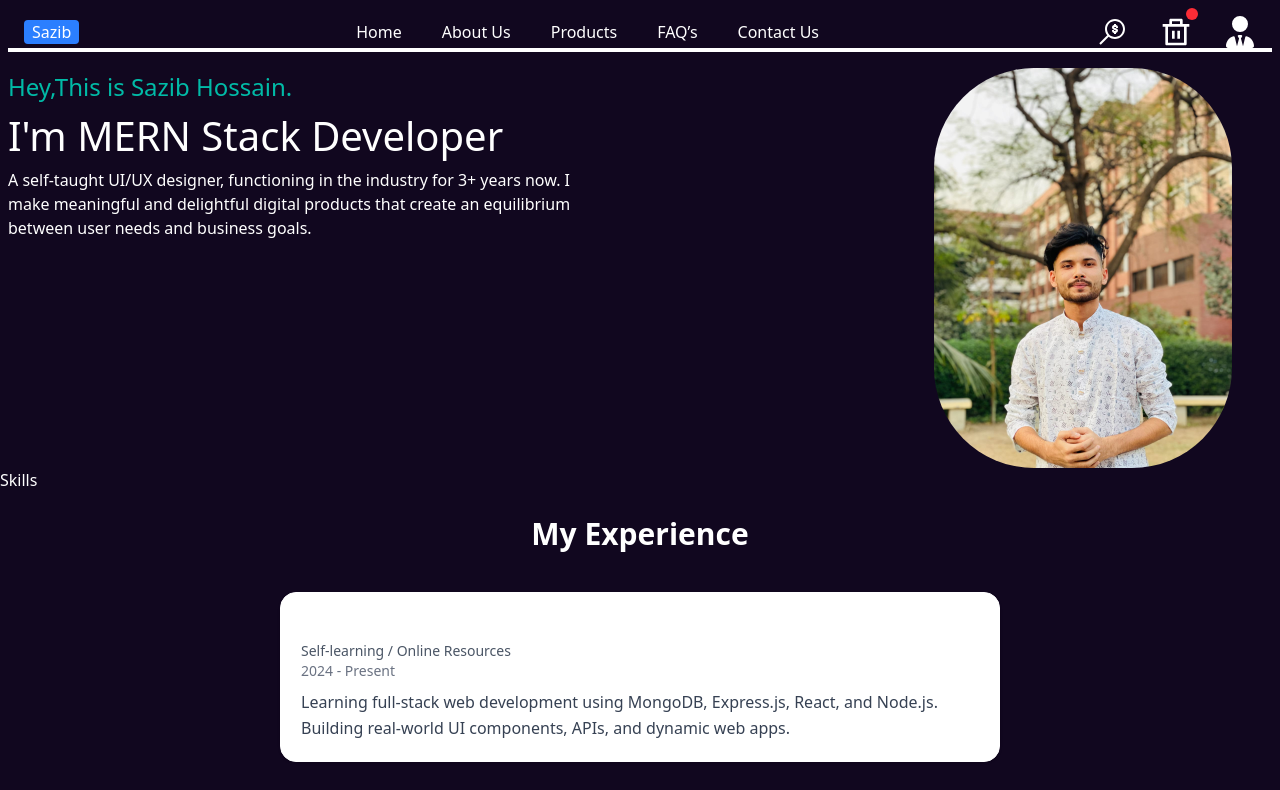
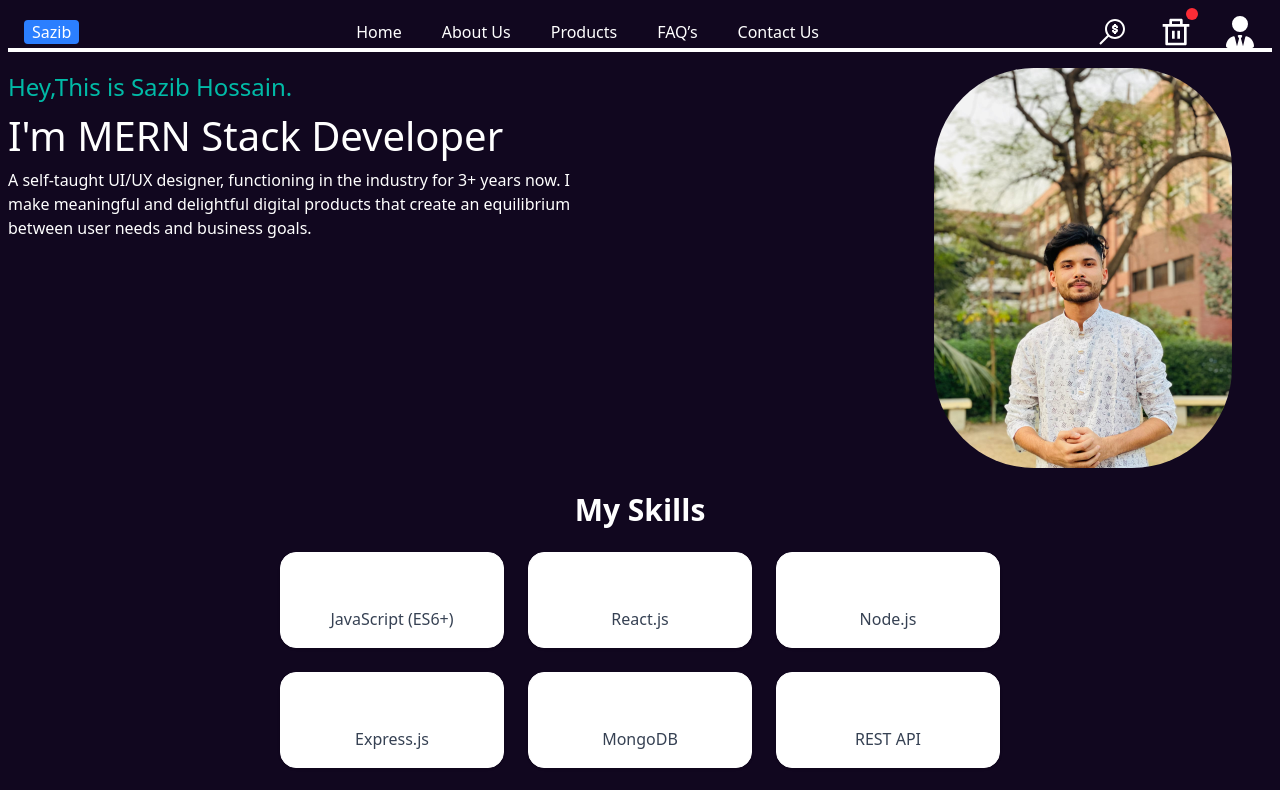
Before and after one commit to sazib07/Portfolio, a React (Vite) app: page / in a window 1280 px wide. Shown: the top 790 px of the page. Built offline with nearby package versions, Linux system fonts and the light colour scheme; a web font is replaced by a local one.

Commit message:
skills added

```diff
--- a/src/Components/Experience.jsx
+++ b/src/Components/Experience.jsx
@@ -22,7 +22,7 @@ export default function Experience() {
             key={index}
             className="p-5 border rounded-2xl shadow-sm hover:shadow-md transition duration-200 bg-white"
           >
-            <h3 className="text-xl font-semibold">{exp.title}</h3>
+            <h3 className="text-xl text-gray-500 font-semibold">{exp.title}</h3>
             <p className="text-sm text-gray-600">{exp.place}</p>
             <p className="text-sm text-gray-500 mb-2">{exp.duration}</p>
             <p className="text-gray-700 leading-relaxed">{exp.description}</p>
--- a/src/Components/Skills.jsx
+++ b/src/Components/Skills.jsx
@@ -1,9 +1,33 @@
-import React from 'react'
+import React from "react";
+import { FaReact, FaNodeJs, FaDatabase } from "react-icons/fa";
+import { SiMongodb, SiExpress, SiJavascript, SiTailwindcss } from "react-icons/si";
 
-const Skills = () => {
+export default function Skills() {
+  const skills = [
+    { name: "JavaScript (ES6+)", icon: <SiJavascript size={30} /> },
+    { name: "React.js", icon: <FaReact size={30} /> },
+    { name: "Node.js", icon: <FaNodeJs size={30} /> },
+    { name: "Express.js", icon: <SiExpress size={30} /> },
+    { name: "MongoDB", icon: <SiMongodb size={30} /> },
+    { name: "REST API", icon: <FaDatabase size={30} /> },
+    { name: "TailwindCSS", icon: <SiTailwindcss size={30} /> },
+  ];
+
   return (
-    <div>Skills</div>
-  )
+    <div className="w-full max-w-3xl mx-auto p-6">
+      <h2 className="text-3xl font-bold text-center mb-6">My Skills</h2>
+
+      <div className="grid grid-cols-2 sm:grid-cols-3 gap-6">
+        {skills.map((skill, index) => (
+          <div
+            key={index}
+            className="flex flex-col items-center p-4 border rounded-2xl shadow-sm hover:shadow-md transition duration-200 bg-white"
+          >
+            <div className="mb-2">{skill.icon}</div>
+            <p className="font-medium text-gray-700">{skill.name}</p>
+          </div>
+        ))}
+      </div>
+    </div>
+  );
 }
-
-export default Skills
```
